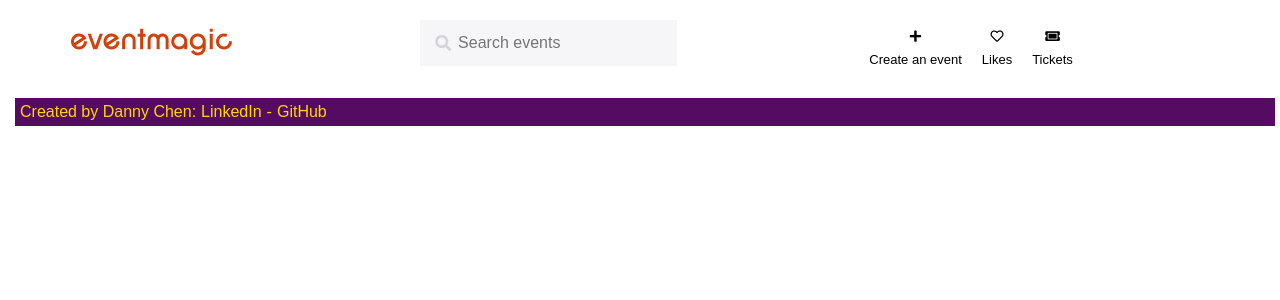
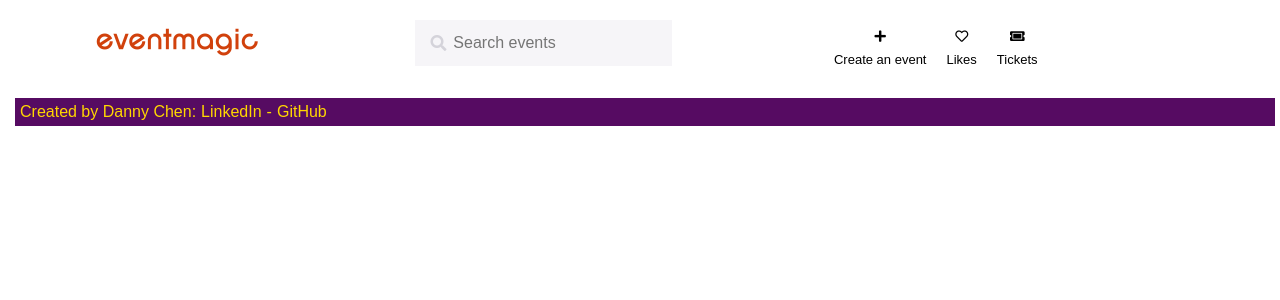
Before and after one commit to dchen284/gathering-point-solo, a React (Create React App) app in the folder frontend/: page / in a window 1280 px wide. Shown: the top 300 px of the page. Built offline with nearby package versions, Linux system fonts and the light colour scheme; no server answers.

Commit message:
shift nav elements left

```diff
--- a/frontend/src/components/Navigation/Navigation.css
+++ b/frontend/src/components/Navigation/Navigation.css
@@ -3,8 +3,9 @@
 .nav {
     background-color: white;
     display: flex;
-    justify-content: space-between;
+    justify-content: space-around;
     align-content: center;
+    padding: 0px;
 }
 
 
@@ -26,7 +27,7 @@
 
 .nav__logo {
     display: flex;
-    justify-content: center;
+    justify-content: flex-start;
     align-content: center;
 
 }
@@ -34,7 +35,7 @@
 .nav__logo__text {
 
     display: flex;
-    justify-content: center;
+    justify-content: flex-start;
     align-content: center;
 
     color: #d1410c;
```
